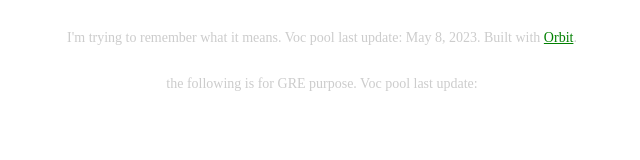
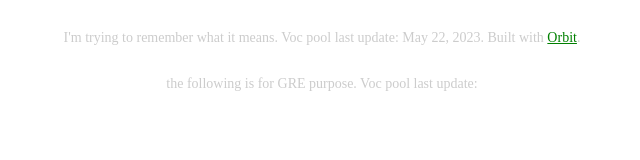
Before and after one commit to jessieyuct/prompt, a plain HTML site: page index.html in a window 1280 px wide. Shown: the full height of the page, 318-958 px from the left. Drawn offline with Linux system fonts and the light colour scheme.

Commit message:
Update index.html

```diff
--- a/index.html
+++ b/index.html
@@ -8,7 +8,7 @@
     <meta property="og:site_name" content="jessieyuct trying to remember stuffs">
   </head>
   <body>
-      <p>I'm trying to remember what it means. Voc pool last update: May 8, 2023. Built with <a href="https://docs.withorbit.com/">Orbit</a>.</p>
+      <p>I'm trying to remember what it means. Voc pool last update: May 22, 2023. Built with <a href="https://docs.withorbit.com/">Orbit</a>.</p>
     <orbit-reviewarea color=lime>
 
 <orbit-prompt question="Bearing" answer="(n.) 耐心應對，分娩"></orbit-prompt>
```
